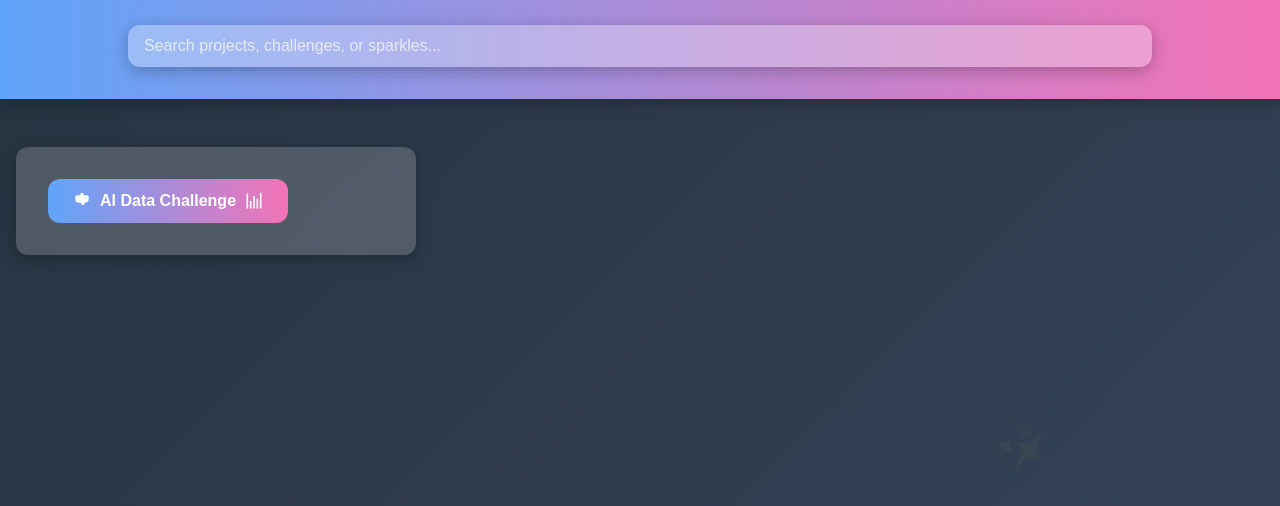
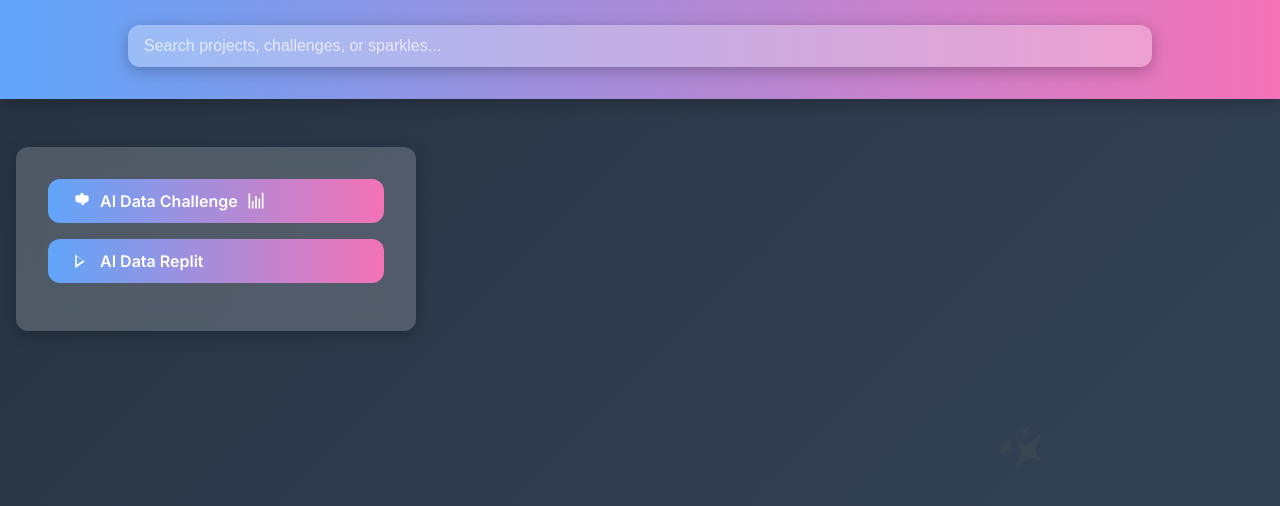
Before and after one commit to kittypony123/kittypony123.github.io, a plain HTML site: page index.html in a window 1280 px wide. Shown: the part 106-612 px from the top of the page. Drawn offline with Linux system fonts and the light colour scheme.

Commit message:
add replit link

```diff
--- a/index.html
+++ b/index.html
@@ -51,74 +51,15 @@
     }
     .container { max-width: 1024px; margin: 0 auto; }
     .header-content { display: flex; flex-direction: column; gap: 0.75rem; }
-    .title {
-      display: flex;
-      align-items: center;
-      font-size: 2rem;
-      font-weight: 600;
-      gap: 0.5rem;
-      color: var(--color-text);
-      text-shadow: var(--text-shadow);
-    }
+    .title { display: flex; align-items: center; font-size: 2rem; font-weight: 600; gap: 0.5rem; color: var(--color-text); text-shadow: var(--text-shadow); }
     .sparkle { animation: sparkle 1.5s var(--transition) infinite; font-size: 1.5rem; }
-    .subtitle {
-      font-size: 1rem;
-      opacity: 0.85;
-      color: var(--color-text);
-      text-shadow: var(--text-shadow);
-    }
-    .search-bar {
-      margin-top: var(--spacing);
-      width: 100%;
-      padding: 0.75rem 1rem;
-      border: none;
-      border-radius: var(--radius);
-      background: var(--color-input-bg);
-      color: var(--color-text);
-      font-size: 1rem;
-      box-shadow: var(--shadow-md);
-      outline: none;
-      transition: background var(--transition);
-      text-shadow: none;
-    }
-    .search-bar::placeholder {
-      color: rgba(255,255,255,0.7);
-    }
+    .subtitle { font-size: 1rem; opacity: 0.85; color: var(--color-text); text-shadow: var(--text-shadow); }
+    .search-bar { margin-top: var(--spacing); width: 100%; padding: 0.75rem 1rem; border: none; border-radius: var(--radius); background: var(--color-input-bg); color: var(--color-text); font-size: 1rem; box-shadow: var(--shadow-md); outline: none; transition: background var(--transition); text-shadow: none; }
+    .search-bar::placeholder { color: rgba(255,255,255,0.7); }
     .search-bar:focus { background: rgba(255,255,255,0.4); }
-    main {
-      flex: 1;
-      padding: calc(var(--spacing)*3) var(--spacing);
-      position: relative;
-      z-index: 1;
-      display: flex;
-      align-items: flex-start;
-      justify-content: flex-start;
-    }
-    .card {
-      background: var(--color-card);
-      backdrop-filter: blur(12px);
-      border-radius: var(--radius);
-      box-shadow: var(--shadow-md);
-      padding: calc(var(--spacing)*2);
-      max-width: 400px;
-      width: 100%;
-      margin: 0;
-    }
-    .btn {
-      background: linear-gradient(90deg, var(--color-gradient-start), var(--color-gradient-end));
-      padding: 0.75rem 1.5rem;
-      border: none;
-      border-radius: var(--radius);
-      color: var(--color-text);
-      font-size: 1rem;
-      font-weight: 600;
-      display: inline-flex;
-      align-items: center;
-      gap: 0.5rem;
-      cursor: pointer;
-      transition: transform var(--transition), box-shadow var(--transition);
-      text-shadow: none;
-    }
+    main { flex: 1; padding: calc(var(--spacing)*3) var(--spacing); position: relative; z-index: 1; display: flex; align-items: flex-start; justify-content: flex-start; }
+    .card { background: var(--color-card); backdrop-filter: blur(12px); border-radius: var(--radius); box-shadow: var(--shadow-md); padding: calc(var(--spacing)*2); max-width: 400px; width: 100%; margin: 0; }
+    .btn { display: block; background: linear-gradient(90deg, var(--color-gradient-start), var(--color-gradient-end)); padding: 0.75rem 1.5rem; border: none; border-radius: var(--radius); color: var(--color-text); font-size: 1rem; font-weight: 600; text-decoration: none; display: inline-flex; align-items: center; gap: 0.5rem; cursor: pointer; transition: transform var(--transition), box-shadow var(--transition); margin-bottom: var(--spacing); text-shadow: none; justify-content: flex-start; width: 100%; }
     .btn:hover { transform: translateY(-2px) scale(1.05); box-shadow: 0 6px 20px rgba(0,0,0,0.35); }
     .icon { width: 1.25rem; height: 1.25rem; fill: var(--color-text); }
   </style>
@@ -137,7 +78,7 @@
   </header>
   <main>
     <div class="card">
-      <button class="btn" type="button">
+      <a href="#" class="btn">
         <svg xmlns="http://www.w3.org/2000/svg" class="icon" viewBox="0 0 24 24">
           <path d="M12 2a2 2 0 012 2v1h4a2 2 0 012 2v3a4 4 0 01-4 4h-1v1a2 2 0 11-4 0v-1H8a4 4 0 01-4-4V7a2 2 0 012-2h4V4a2 2 0 012-2z" />
         </svg>
@@ -145,7 +86,13 @@
         <svg xmlns="http://www.w3.org/2000/svg" class="icon" viewBox="0 0 24 24">
           <path d="M3 3h2v18H3V3zm4 9h2v9H7v-9zm4-6h2v15h-2V6zm4 3h2v12h-2V9zm4-7h2v19h-2V2z" />
         </svg>
-      </button>
+      </a>
+      <a href="https://aidatachallenge.replit.app/" target="_blank" class="btn">
+        <svg xmlns="http://www.w3.org/2000/svg" class="icon" viewBox="0 0 24 24">
+          <path d="M3.9 4.2l11.3 8.3-11.3 8.3V4.2zm1.8 2.1v10.2l7.5-5.1-7.5-5.1z"/>
+        </svg>
+        AI Data Replit
+      </a>
     </div>
   </main>
 </body>
```
